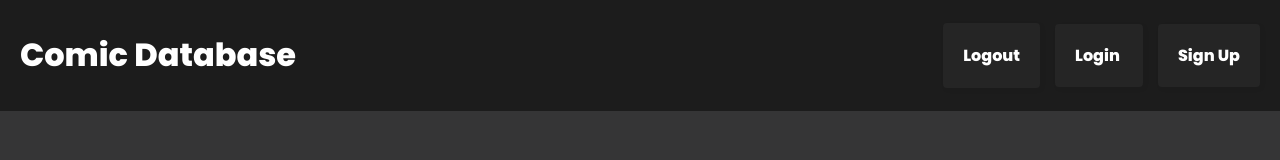
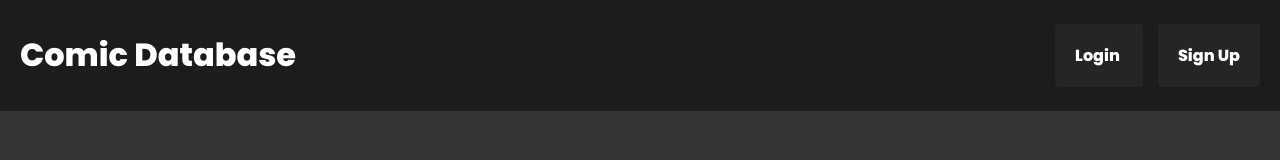
Before and after one commit to jstnn818/webcomic-database, a React (Create React App) app in the folder frontend/: page /login in a window 1280 px wide. Shown: the top 160 px of the page. Built offline with nearby package versions, Linux system fonts and the light colour scheme; the HTML template or start-up script is replaced by a standard one.

Commit message:
authentication status retained

```diff
--- a/frontend/src/components/Navbar.js
+++ b/frontend/src/components/Navbar.js
@@ -1,8 +1,10 @@
 import { Link } from 'react-router-dom'
 import { useLogout } from '../hooks/useLogout'
+import { useAuthContext } from '../hooks/useAuthContext'
 
 const Navbar = () => {
     const { logout } = useLogout()
+    const { user } = useAuthContext()
 
     const handleClick = () => {
         logout()
@@ -16,13 +18,19 @@ const Navbar = () => {
                     <h1>Comic Database</h1>
                 </Link>
                 <nav>
-                    <div>
+                    {user && (
+                        <div className="user-bar">
+                            <span> {user.username} </span>
                             <button onClick={handleClick}> <strong> Logout </strong></button>
                         </div>
+                    )}
+
+                    {!user && (
                         <div>
                             <Link to="/login"><strong> Login </strong></Link>
                             <Link to="/signup"><strong> Sign Up </strong></Link>
                         </div>
+                    )}
                 </nav>
             </div>
         </header>
--- a/frontend/src/context/AuthContext.js
+++ b/frontend/src/context/AuthContext.js
@@ -1,4 +1,4 @@
-import { createContext, useReducer } from 'react'
+import { createContext, useReducer, useEffect } from 'react'
 
 export const AuthContext = createContext()
 
@@ -17,6 +17,16 @@ export const AuthContextProvider = ({ children }) => {
     const [state, dispatch] = useReducer(authReducer, {
         user: null
     })
+
+    useEffect(() => {
+        const user = JSON.parse(localStorage.getItem('user'))
+        if (user) {
+            dispatch({ type: 'LOGIN', payload: user })
+        }
+    }, [])
+
+
+
     console.log('AuthContext state: ', state)
     return (
         <AuthContext.Provider value={{...state, dispatch}}>
--- a/frontend/src/css/index.css
+++ b/frontend/src/css/index.css
@@ -138,3 +138,6 @@ nav button {
   background: #252525;
   padding-top: 5px;
 }
+.user-bar {
+  color: white;
+}
--- a/frontend/src/pages/ChapterPage.js
+++ b/frontend/src/pages/ChapterPage.js
@@ -120,7 +120,7 @@ const ChapterPage = () => {
           <div className='chapter-buttons'>
             {onePageView &&
               (<>
-                <span className="material-symbols-outlined" onClick={firstPage}> keyboard_double_arrow_left </span>
+                <span className="material-symbols-outlined" onClick={firstPage}> first_page </span>
                 <span className="material-symbols-outlined" onClick={prevPage}> keyboard_arrow_left </span>
               </>
               )}
@@ -128,7 +128,7 @@ const ChapterPage = () => {
             {onePageView &&
               (<>
                 <span className="material-symbols-outlined" onClick={nextPage}> keyboard_arrow_right </span>
-                <span className="material-symbols-outlined" onClick={lastPage}> keyboard_double_arrow_right </span>
+                <span className="material-symbols-outlined" onClick={lastPage}> last_page </span>
               </>
               )}
           </div>
```
Lines whose indentation alone changed are shown as unchanged.
